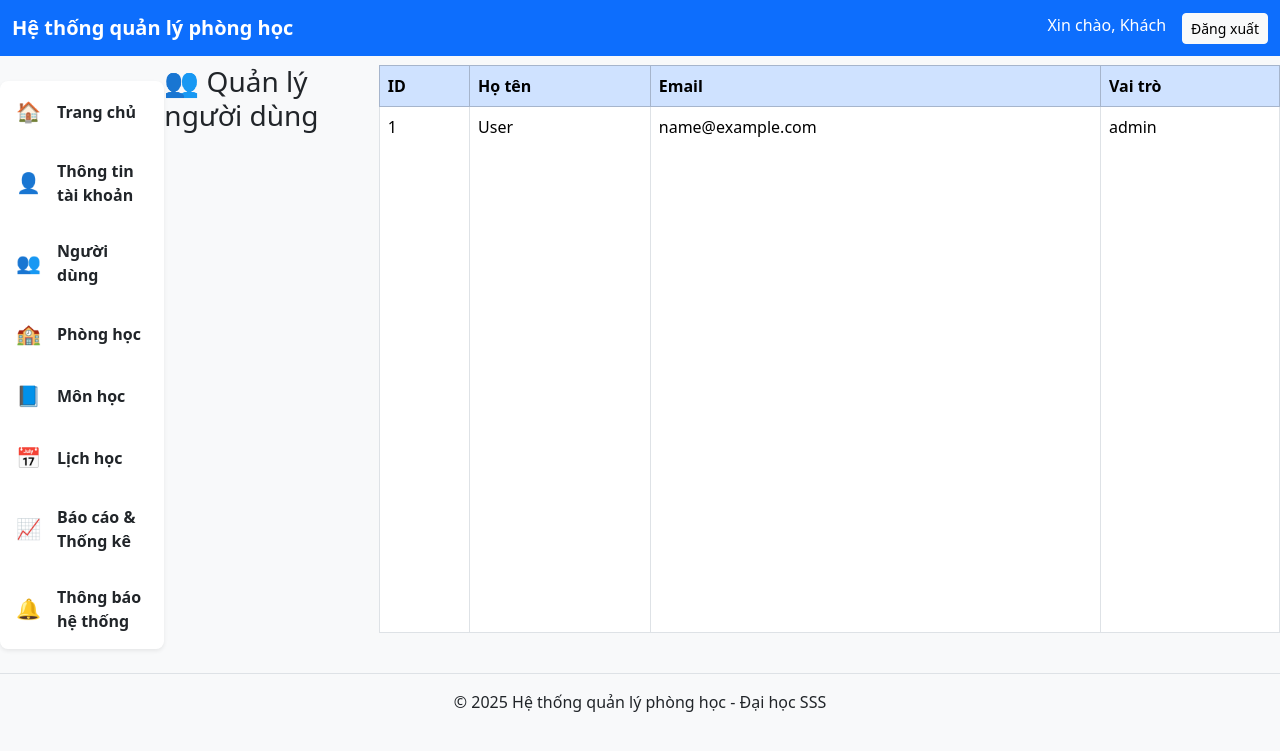
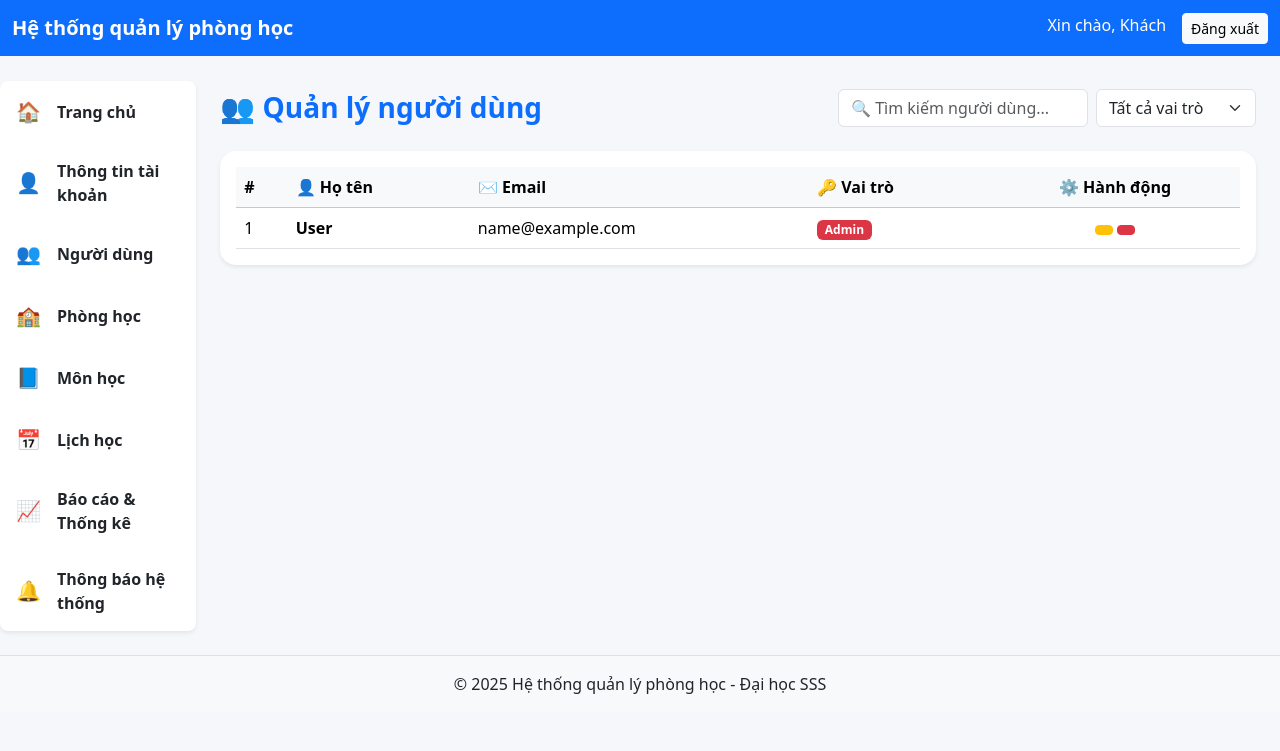
Before and after one commit to HuyNG25/BTL-Quan_Ly_Phong_Hoc, a PHP site: page /views/admin/users.php in a window 1280 px wide. Shown: the top 751 px of the page. Run offline with PHP 8.4, Linux system fonts and the light colour scheme; tables that the repository leaves empty or names only in its code hold one stand-in row (values such as "Sample post").

Commit message:
Update users.php

```diff
--- a/views/admin/users.php
+++ b/views/admin/users.php
@@ -5,25 +5,106 @@ require_once '../../functions/UserFunctions.php';
 $userFn = new UserFunctions();
 $users = $userFn->getAllUsers();
 ?>
-<h3 class="mb-4">👥 Quản lý người dùng</h3>
-<table class="table table-bordered table-hover bg-white">
-  <thead class="table-primary">
+
+<div class="container-fluid px-4 py-4">
+  <div class="d-flex justify-content-between align-items-center mb-4">
+    <h3 class="fw-bold text-primary mb-0">👥 Quản lý người dùng</h3>
+    <div class="d-flex gap-2">
+      <input type="text" id="searchUser" class="form-control" placeholder="🔍 Tìm kiếm người dùng..." style="width: 250px;">
+      <select id="filterRole" class="form-select" style="width: 160px;">
+        <option value="">Tất cả vai trò</option>
+        <option value="admin">Admin</option>
+        <option value="giangvien">Giảng viên</option>
+        <option value="sinhvien">Sinh viên</option>
+      </select>
+    </div>
+  </div>
+
+  <div class="card shadow-sm border-0 rounded-4">
+    <div class="card-body">
+      <table id="userTable" class="table table-hover align-middle mb-0">
+        <thead class="table-light">
           <tr>
-      <th>ID</th>
-      <th>Họ tên</th>
-      <th>Email</th>
-      <th>Vai trò</th>
+            <th>#</th>
+            <th>👤 Họ tên</th>
+            <th>✉️ Email</th>
+            <th>🔑 Vai trò</th>
+            <th class="text-center">⚙️ Hành động</th>
           </tr>
         </thead>
         <tbody>
           <?php foreach ($users as $u): ?>
             <tr>
               <td><?= $u['user_id'] ?></td>
-        <td><?= htmlspecialchars($u['fullname']) ?></td>
+              <td class="fw-semibold"><?= htmlspecialchars($u['fullname']) ?></td>
               <td><?= htmlspecialchars($u['email']) ?></td>
-        <td><?= $u['role'] ?></td>
+              <td>
+                <?php if ($u['role'] == 'admin'): ?>
+                  <span class="badge bg-danger">Admin</span>
+                <?php elseif ($u['role'] == 'giangvien'): ?>
+                  <span class="badge bg-info text-dark">Giảng viên</span>
+                <?php else: ?>
+                  <span class="badge bg-success">Sinh viên</span>
+                <?php endif; ?>
+              </td>
+              <td class="text-center">
+                <button class="btn btn-sm btn-warning"><i class="bi bi-pencil-square"></i></button>
+                <button class="btn btn-sm btn-danger"><i class="bi bi-trash3"></i></button>
+              </td>
             </tr>
           <?php endforeach; ?>
         </tbody>
       </table>
+    </div>
+  </div>
+</div>
+
+<!-- JS tìm kiếm và lọc -->
+<script>
+const searchInput = document.getElementById('searchUser');
+const roleFilter = document.getElementById('filterRole');
+const rows = document.querySelectorAll('#userTable tbody tr');
+
+function filterTable() {
+  const searchVal = searchInput.value.toLowerCase();
+  const roleVal = roleFilter.value;
+
+  rows.forEach(row => {
+    const name = row.cells[1].textContent.toLowerCase();
+    const email = row.cells[2].textContent.toLowerCase();
+    const role = row.cells[3].textContent.toLowerCase();
+
+    const matchesSearch = name.includes(searchVal) || email.includes(searchVal);
+    const matchesRole = !roleVal || role.includes(roleVal);
+
+    if (matchesSearch && matchesRole) {
+      row.style.display = '';
+    } else {
+      row.style.display = 'none';
+    }
+  });
+}
+
+searchInput.addEventListener('input', filterTable);
+roleFilter.addEventListener('change', filterTable);
+</script>
+
+<!-- CSS style -->
+<style>
+body {
+  background: #f5f7fa;
+}
+.table-hover tbody tr:hover {
+  background-color: #f0f8ff !important;
+  transition: all 0.2s ease;
+}
+.card {
+  transition: box-shadow 0.3s ease, transform 0.3s ease;
+}
+.card:hover {
+  transform: translateY(-3px);
+  box-shadow: 0 6px 18px rgba(0,0,0,0.1);
+}
+</style>
+
 <?php include 'footer.php'; ?>
```
Lines whose indentation alone changed are shown as unchanged.
